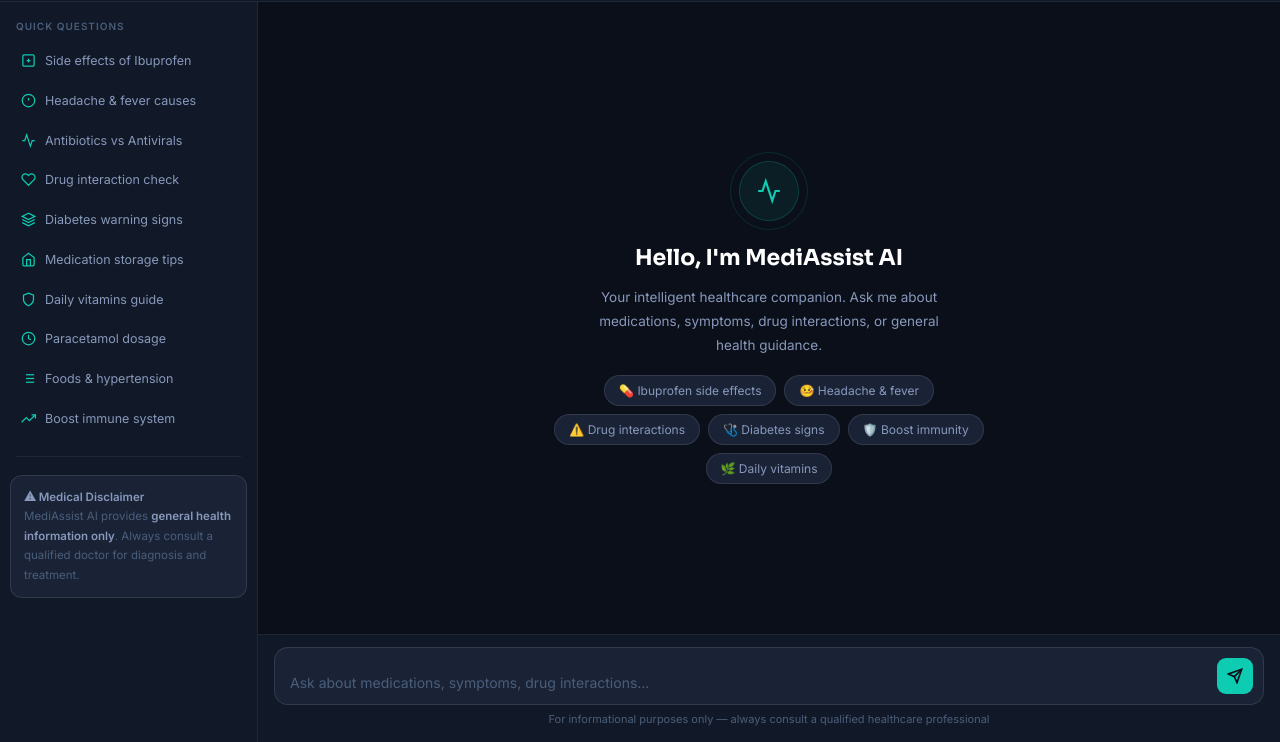
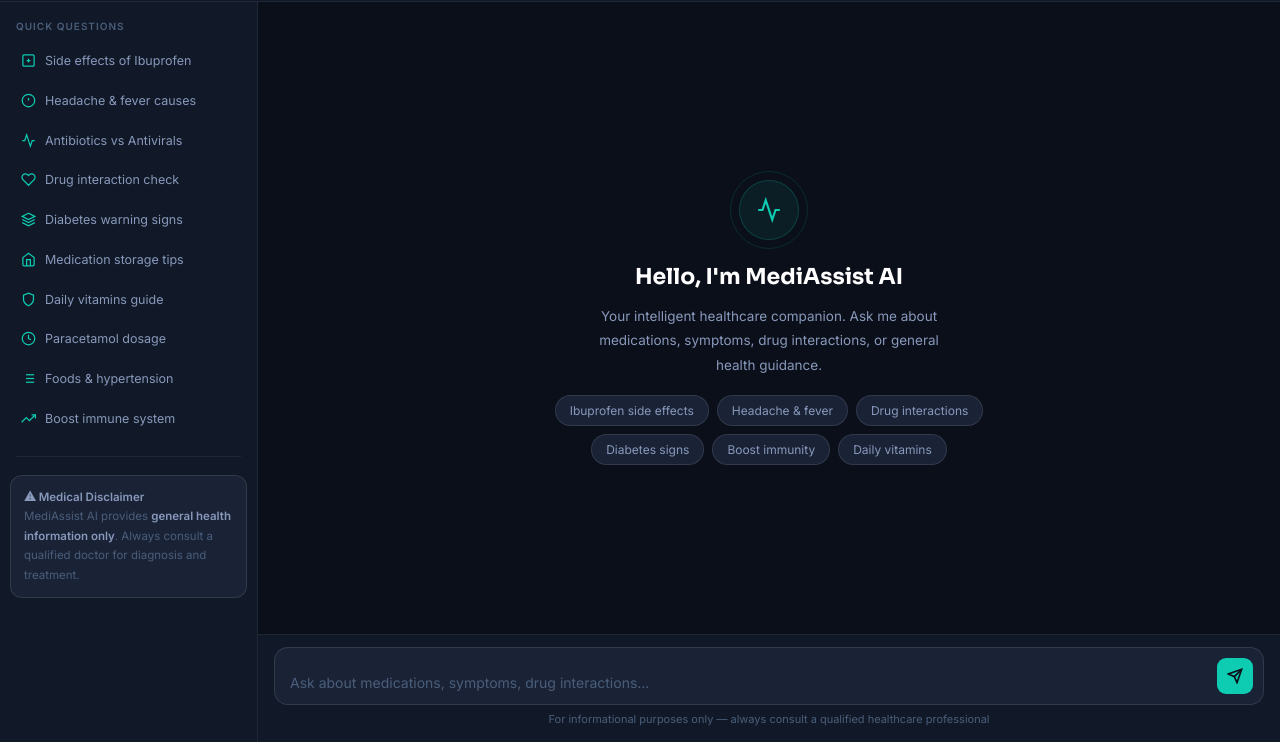
Before and after one commit to Asad-Ur-R/mediassist-Ai, a plain HTML site: page index.html in a window 1280 px wide. Shown: the part 58-800 px from the top of the page. Drawn offline with Linux system fonts and the light colour scheme.

Commit message:
Replace encoded characters with plain text in index.html

```diff
--- a/index.html
+++ b/index.html
@@ -250,12 +250,12 @@ body{display:flex;flex-direction:column;overflow:hidden}
         <h2>Hello, I'm MediAssist AI</h2>
         <p>Your intelligent healthcare companion. Ask me about medications, symptoms, drug interactions, or general health guidance.</p>
         <div class="w-chips">
-          <div class="w-chip" onclick="sq('What are the common side effects of Ibuprofen?')">💊 Ibuprofen side effects</div>
-          <div class="w-chip" onclick="sq('I have a headache and fever. What could it be?')">🤒 Headache & fever</div>
-          <div class="w-chip" onclick="sq('Can I take Paracetamol with blood pressure medication?')">⚠️ Drug interactions</div>
-          <div class="w-chip" onclick="sq('What are the early warning signs of diabetes?')">🩺 Diabetes signs</div>
-          <div class="w-chip" onclick="sq('How can I boost my immune system naturally?')">🛡️ Boost immunity</div>
-          <div class="w-chip" onclick="sq('What vitamins should I take daily for good health?')">🌿 Daily vitamins</div>
+          <div class="w-chip" onclick="sq('What are the common side effects of Ibuprofen?')"> Ibuprofen side effects</div>
+          <div class="w-chip" onclick="sq('I have a headache and fever. What could it be?')"> Headache & fever</div>
+          <div class="w-chip" onclick="sq('Can I take Paracetamol with blood pressure medication?')"> Drug interactions</div>
+          <div class="w-chip" onclick="sq('What are the early warning signs of diabetes?')"> Diabetes signs</div>
+          <div class="w-chip" onclick="sq('How can I boost my immune system naturally?')"> Boost immunity</div>
+          <div class="w-chip" onclick="sq('What vitamins should I take daily for good health?')"> Daily vitamins</div>
         </div>
       </div>
     </div>
```
